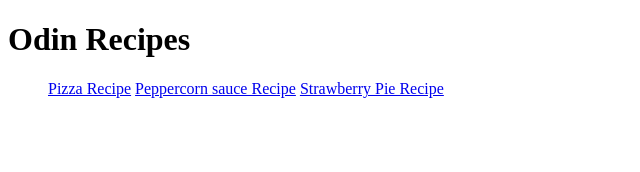
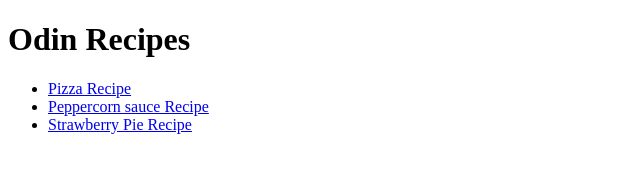
Before and after one commit to AggressiveDev/odin-recipes, a plain HTML site: page index.html in a window 1280 px wide. Shown: the whole page, without its empty margins (0-640 px from the left). Drawn offline with Linux system fonts and the light colour scheme.

Commit message:
Fix the list to add lists to recipes bug

```diff
--- a/index.html
+++ b/index.html
@@ -7,9 +7,9 @@
 <body>
     <h1>Odin Recipes</h1>
         <ul>
-            <a href="recipes/pizza.html">Pizza Recipe</a>
-            <a href="recipes/peppercornsauce.html">Peppercorn sauce Recipe</a>
-            <a href="recipes/strawberrypie.html">Strawberry Pie Recipe</a>
+            <li><a href="recipes/pizza.html">Pizza Recipe</a></li>
+            <li><a href="recipes/peppercornsauce.html">Peppercorn sauce Recipe</a></li>
+            <li><a href="recipes/strawberrypie.html">Strawberry Pie Recipe</a></li>
         </ul>
 </body>
 </html>
```
